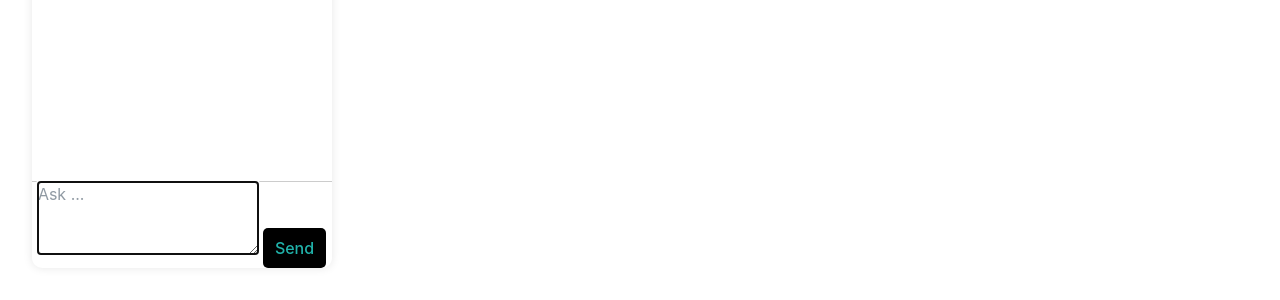
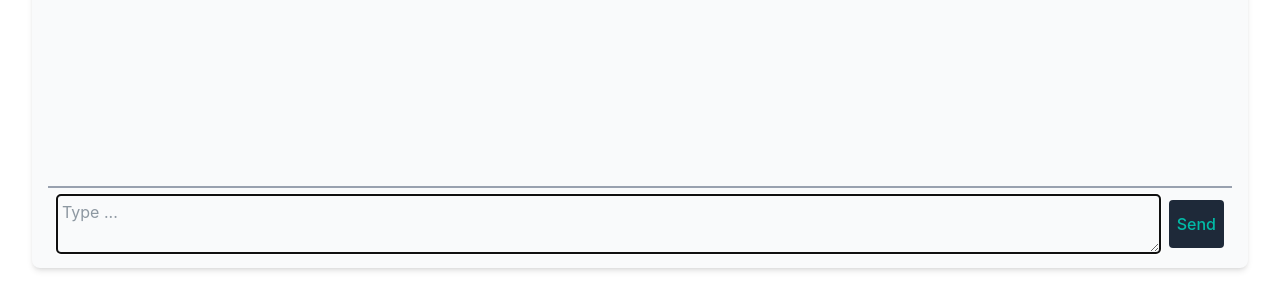
Before and after one commit to dydev10/vs-gpt-chat, a React (Vite) app in the folder webview-ui/: page / in a window 1280 px wide. Shown: the part 500-800 px from the top of the page. Built offline with nearby package versions, Linux system fonts and the light colour scheme.

Commit message:
app and chatbox css use tailwind classes

```diff
--- a/webview-ui/src/App.css
+++ b/webview-ui/src/App.css
@@ -1,70 +1,77 @@
+@import 'tailwindcss';
+
 #root {
-  width: 100%;
-  max-width: 1280px;
-  margin: 0 auto;
-  padding: 2rem;
-  text-align: center;
-  display: flex;
-  min-height: 100%;
-  justify-content: space-between;
+  @apply
+    w-full
+    max-w-[1280px]
+    h-dvh
+    mx-auto
+    p-8
+    text-center
+    flex
+    justify-between
+  ;
 }
 
 .app {
-  display: flex;
-  flex-direction: column;
+  @apply
+    flex
+    flex-col
+    h-full
+    w-full
+  ;
 }
 
 
 code.inline-code {
-  display: inline;
-  background-color: #f1f1f1;
-  color: black;
-  padding: 2px;
-  border-radius: 2px;
-  font-family: monospace;
-  white-space: pre-wrap;
-  font-weight: 600;
+  @apply
+    inline
+    bg-gray-100
+    text-gray-900
+    px-0.5
+    rounded-xs
+    font-mono
+    whitespace-pre-wrap
+    font-semibold
+  ;
 }
 
 pre .code-header {
-  display: flex;
-  justify-content: space-between;
-  align-items: center;
-  background-color: darkslategrey;
-  color: white;
-  padding: 2px 8px;
-  border-radius: 5px;
-  border-bottom-left-radius: 0px;
-  border-bottom-right-radius: 0px;
-  font-family: monospace;
-  font-size: 0.75rem;
-  font-weight: bold;
-  white-space: pre-wrap;
+  @apply
+    flex
+    justify-between
+    items-center
+    bg-gray-700
+    text-white
+    px-2
+    py-0.5
+    rounded-t-md
+    font-mono
+    text-xs
+    font-bold
+    whitespace-pre-wrap
+  ;
 }
 
 pre .code-language {
-  color: lightcoral;
+  @apply
+    text-rose-400
+  ;
 }
 
 pre .copy-button {
-  background-color: lightskyblue;
-  color: black;
-  padding: 2px;
+  @apply
+    bg-sky-300
+    text-black
+    p-0.5
+  ;
 }
 
 pre code {
-  position: relative;
-	display: block;
-  /* background-color: #282c34; */
-  /* color: #abb2bf; */
-  /* padding: 8px; */
-  /* border-radius: 5px;
-  border-top-left-radius: 0px;
-  border-top-right-radius: 0px; */
-  /* font-family: monospace; */
-  /* font-size: 0.75rem;
-  white-space: pre-wrap;
-  text-align: left; */
+  @apply
+    relative
+    block
+  ;
 }
 
 pre {
--- a/webview-ui/src/components/ChatBox.css
+++ b/webview-ui/src/components/ChatBox.css
@@ -1,75 +1,98 @@
+@import 'tailwindcss';
+
 .chat-container {
-  width: 300px;
-  background: white;
-  border-radius: 10px;
-  box-shadow: 0 0 10px rgba(0, 0, 0, 0.1);
-  overflow: hidden;
-  align-self: flex-end;
+  @apply
+    flex
+    flex-col
+    justify-between
+    w-full
+    h-full
+    max-h-dvh
+    bg-gray-50 dark:bg-gray-950
+    p-4
+    rounded-lg
+    shadow-md
+    overflow-hidden
+    self-end
+  ;
 }
 
 .chat-box {
-  height: 300px;
-  overflow-y: auto;
-  padding: 10px;
-  border-bottom: 1px solid #ccc;
-  display: flex;
-  flex-direction: column;
+  @apply
+    flex
+    flex-col
+    w-full
+    h-full
+    self-stretch
+    max-h-full
+    overflow-y-auto
+    p-2
+    border-gray-400
+    border-b-2
+  ;
 }
 
 .message {
-  padding: 8px;
-  margin: 5px 0;
-  max-width: 70%;
-  font-size: 0.75rem;
+  @apply
+  p-2
+  my-1
+  max-w-[70%]
+  text-xs;
 }
 
 .user {
-  background-color: lightseagreen;
-  color: white;
-  align-self: flex-end;
-  border-radius: 10px 10px 0 10px;
-  padding: 8px;
+  @apply
+  bg-teal-500
+  text-white
+  self-end
+  rounded-md
+  rounded-br-none
+  p-2;
 }
 
 .bot {
-  background-color: #e1e1e1;
-  color: black;
-  align-self: stretch;
-  max-width: 100%;
-  padding: 8px;
-  display: inline-block;
-  text-align: left;
-}
-.input-container {
-  display: flex;
-  align-items: center;
-  justify-content: space-between;
-  padding: 8px;
+  @apply
+    bg-gray-200
+    text-black
+    self-stretch
+    max-w-full
+    p-2
+    inline-block
+    text-left
+    rounded-sm
+  ;
 }
 
-.chat-container input {
-  flex: 1;
-  padding: 8px;
-  border: 1px solid lightseagreen;
-  border-radius: 5px;
+#input-container {
+  @apply
+    flex
+    h-16
+    p-2
+    pt-4
+    items-center
+    justify-between
+  ;
+}
+
+.chat-container input, .chat-container textarea {
+  @apply
+    border-gray-400
+    border-2
+    p-1
+    w-full
+    rounded-sm
+  ;
 }
 
 .chat-container button[type="submit"] {
-  margin-left: 5px;
-  padding: 8px 12px;
-  border: none;
-  background: black;
-  color: lightseagreen;
-  border-radius: 5px;
-  cursor: pointer;
+  @apply
+    cursor-pointer
+    border-none
+    bg-gray-800
+    text-teal-500
+    ml-2
+    px-2
+    py-3
+    rounded-sm
+  ;
 }
-
-/* .chat-container code {
-  display: block;
-  background-color: #282c34;
-  color: #abb2bf;
-  padding: 10px;
-  border-radius: 5px;
-  font-family: monospace;
-  white-space: pre-wrap;
-} */
--- a/webview-ui/src/components/ChatBox.tsx
+++ b/webview-ui/src/components/ChatBox.tsx
@@ -96,7 +96,7 @@ const ChatBox: React.FC = () => {
       <div className="chat-container">
         <div className="chat-box" id="chat-box"></div>
         <form id="input-container" onSubmit={handleFormSubmit} action="">
-				<textarea onKeyDown={handleKeyDown} autoFocus id="chat-prompt" rows={3} placeholder="Ask ..."></textarea>
+				<textarea onKeyDown={handleKeyDown} autoFocus id="chat-prompt" rows={2} placeholder="Type ..."></textarea>
 				<button type="submit" id="sendBtn">Send</button>
         </form>
       </div>
```
